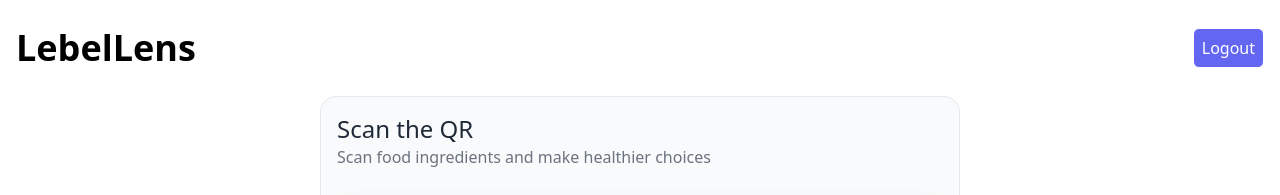
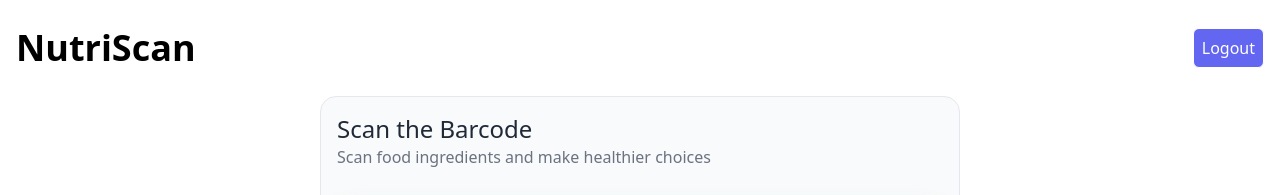
Before and after one commit to LebelLens/NutriScan, a React (Vite) app in the folder frontend/: page / in a window 1280 px wide. Shown: the top 195 px of the page. Built offline with nearby package versions, Linux system fonts and the light colour scheme.

Commit message:
name changed

```diff
--- a/frontend/src/Components/Navbar.jsx
+++ b/frontend/src/Components/Navbar.jsx
@@ -4,7 +4,7 @@ import '../index.css'
 const Navbar = () => {
   return (
     <div className='fixed top-0 left-0 right-0 w-full px-4 py-7 flex justify-between backdrop-blur-lg z-50'>
-      <h1 className='text-4xl font-semibold'>LebelLens</h1>
+      <h1 className='text-4xl font-semibold'>NutriScan</h1>
       <button className='border px-2 rounded-md bg-(--secondary) text-white'>Logout</button>
     </div>
   )
--- a/frontend/src/Components/Scan.jsx
+++ b/frontend/src/Components/Scan.jsx
@@ -6,7 +6,7 @@ const Scan = () => {
     return (
         <div className='md:w-[50vw] p-4 rounded-2xl m-auto my-24 border border-(--border) bg-(--background) shadow-[0_10px_30px_rgba(5, 150, 105, 0.3)]'>
             {/* QR section */}
-            <h1 className='text-2xl text-(--text) font-medium'>Scan the QR</h1>
+            <h1 className='text-2xl text-(--text) font-medium'>Scan the Barcode</h1>
             <p className='text-(--textLight)'>Scan food ingredients and make healthier choices</p>
             <div className='card mt-10 p-5 rounded-2xl flex flex-col items-center gap-5'>
                 <div className='rounded-full bg-white/40 p-5'><Camera className='text-lg text-white' /></div>
```
